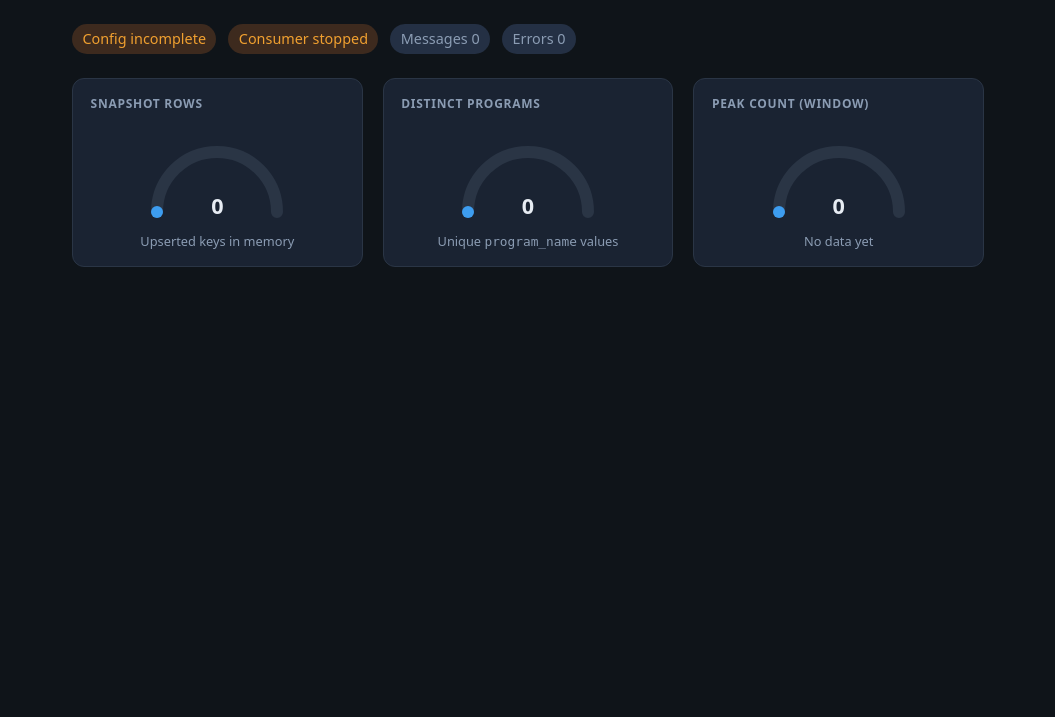
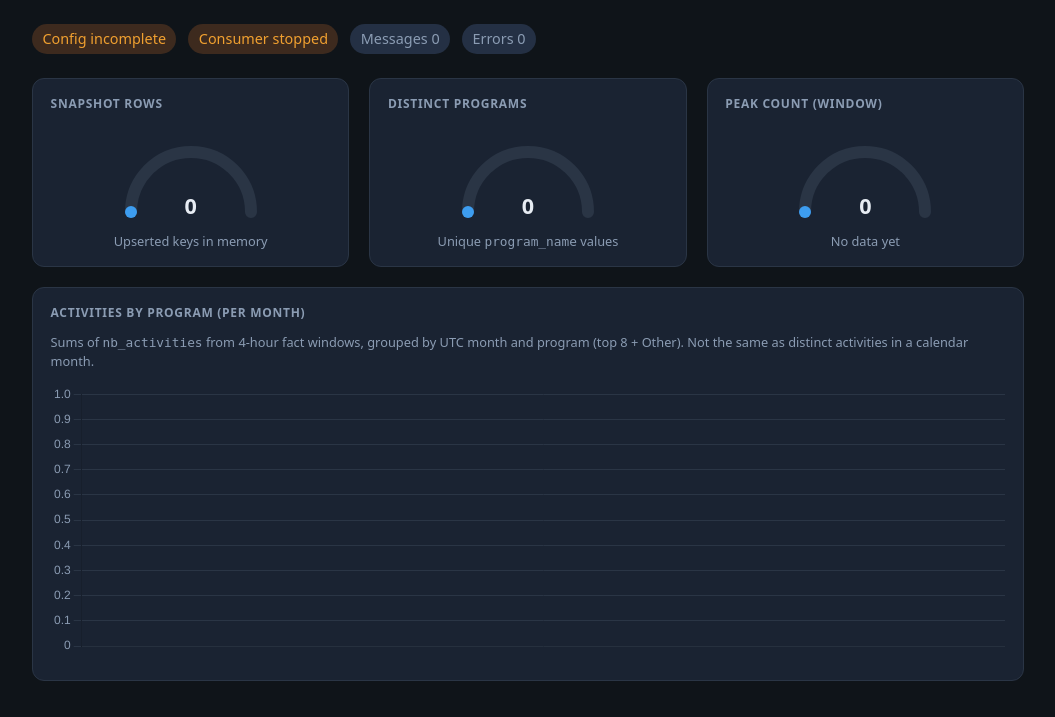
Before and after one commit to jbcodeforce/wd-flink-demo, a FastAPI app: page / in a window 1280 px wide. Shown: the part 83-800 px from the top of the page, without its empty margins (112-1167 px from the left). Run offline with FastAPI, Linux system fonts and the light colour scheme; data that the repository does not hold is empty.

Commit message:
update to dashboard. complete main readme

```diff
--- a/consumers/src/consumer_dashboard/templates/dashboard.html
+++ b/consumers/src/consumer_dashboard/templates/dashboard.html
@@ -29,7 +29,7 @@
     }
     header h1 { margin: 0; font-size: 1.15rem; font-weight: 600; }
     header p { margin: 0.35rem 0 0; color: var(--muted); font-size: 0.85rem; }
-    main { padding: 1.5rem; max-width: 960px; margin: 0 auto; }
+    main { padding: 1.5rem; max-width: 1040px; margin: 0 auto; }
     .status {
       display: flex;
       flex-wrap: wrap;
@@ -93,6 +93,13 @@
       display: none;
     }
     .err.show { display: block; }
+    .chart-card { margin-top: 1.25rem; }
+    .chart-card .sub { text-align: left; margin-top: 0.5rem; line-height: 1.45; }
+    .chart-wrap {
+      position: relative;
+      height: 280px;
+      margin-top: 0.5rem;
+    }
   </style>
 </head>
 <body>
@@ -137,8 +144,19 @@
         <div class="sub" id="top-prog">No data yet</div>
       </div>
     </div>
+    <div class="card chart-card">
+      <h2>Activities by program (per month)</h2>
+      <p class="sub">
+        Sums of <code>nb_activities</code> from 4-hour fact windows, grouped by UTC month and program (top 8 + Other).
+        Not the same as distinct activities in a calendar month.
+      </p>
+      <div class="chart-wrap">
+        <canvas id="hist-chart" aria-label="Stacked bar chart of activity counts by month and program"></canvas>
+      </div>
+    </div>
     <div class="err" id="err-box"></div>
   </main>
+  <script src="https://cdn.jsdelivr.net/npm/chart.js@4.4.1/dist/chart.umd.min.js"></script>
   <script>
     // Semicircle arc length (r=60) for stroke-dash gauge fill.
     const ARC_LEN = Math.PI * 60;
@@ -157,7 +175,66 @@
       return Math.min(100, (value / cap) * 100);
     }
 
-    // Poll /api/metrics and refresh status pills, numbers, arcs, and error banner.
+    const HISTOGRAM_COLORS = [
+      "#3d9df0", "#3dd68c", "#f0a030", "#c084fc", "#f472b6",
+      "#22d3ee", "#a3e635", "#fb923c", "#94a3b8", "#e7ecf3",
+    ];
+
+    let histogramChart = null;
+
+    function histogramChartOptions() {
+      return {
+        responsive: true,
+        maintainAspectRatio: false,
+        interaction: { mode: "index", intersect: false },
+        scales: {
+          x: {
+            stacked: true,
+            ticks: { color: "#8b9cb3" },
+            grid: { color: "#2a3545" },
+          },
+          y: {
+            stacked: true,
+            beginAtZero: true,
+            ticks: { color: "#8b9cb3" },
+            grid: { color: "#2a3545" },
+          },
+        },
+        plugins: {
+          legend: {
+            position: "bottom",
+            labels: { color: "#e7ecf3", boxWidth: 12, padding: 10 },
+          },
+        },
+      };
+    }
+
+    function updateHistogramChart(months, series) {
+      const canvas = document.getElementById("hist-chart");
+      if (typeof Chart === "undefined" || !canvas) return;
+
+      const labels = Array.isArray(months) && months.length ? months : [];
+      const raw = Array.isArray(series) ? series : [];
+      const datasets = raw.map((s, i) => ({
+        label: s.program_name,
+        data: Array.isArray(s.values) ? s.values : [],
+        backgroundColor: HISTOGRAM_COLORS[i % HISTOGRAM_COLORS.length],
+      }));
+
+      if (!histogramChart) {
+        histogramChart = new Chart(canvas.getContext("2d"), {
+          type: "bar",
+          data: { labels, datasets },
+          options: histogramChartOptions(),
+        });
+        return;
+      }
+      histogramChart.data.labels = labels;
+      histogramChart.data.datasets = datasets;
+      histogramChart.update();
+    }
+
+    // Poll /api/metrics and refresh status pills, numbers, arcs, error banner, and histogram.
     async function tick() {
       try {
         const r = await fetch("/api/metrics");
@@ -203,6 +280,8 @@
         } else {
           err.classList.remove("show");
         }
+
+        updateHistogramChart(m.histogram_months, m.histogram_series);
       } catch (e) {
         const err = document.getElementById("err-box");
         err.textContent = "Failed to load /api/metrics: " + e;
```
Also changed, not shown: README.md, consumers/README.md, 2 other files.
